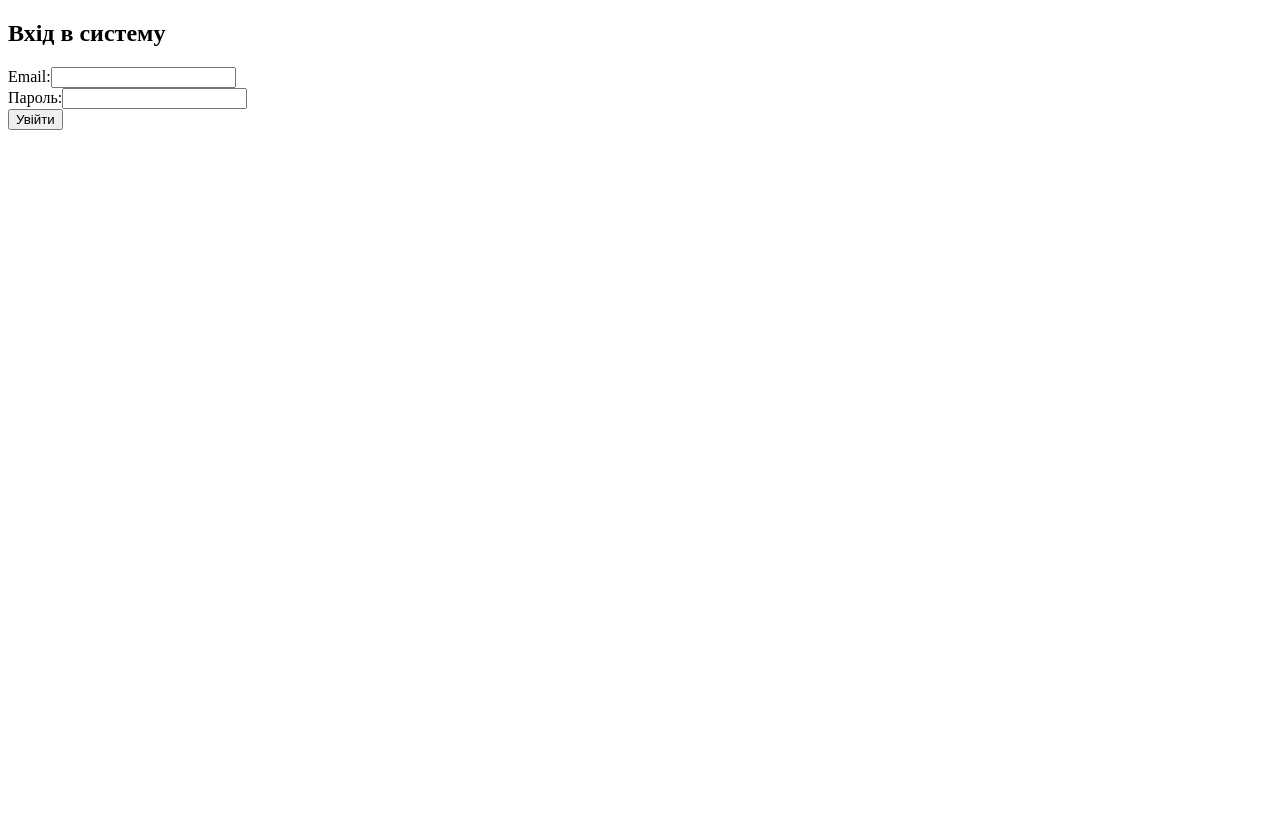
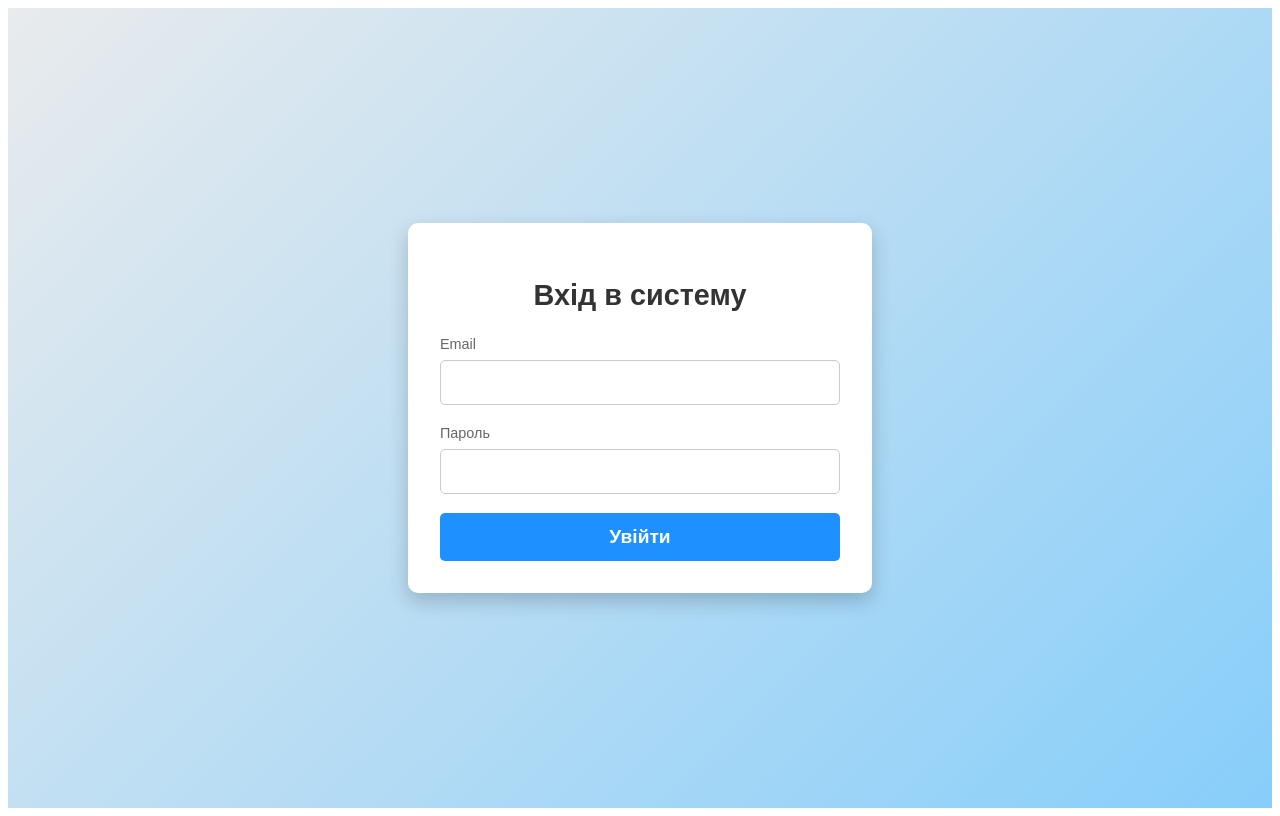
Before and after one commit to Kozirojka/MedicalVisits-front, a React (Create React App) app in the folder client-solution/: page /login in a window 1280 px wide. Built offline with nearby package versions, Linux system fonts and the light colour scheme.

Commit message:
make buuty with front

```diff
--- a/client-solution/src/components/Admin/VisitRequestCard.jsx
+++ b/client-solution/src/components/Admin/VisitRequestCard.jsx
@@ -95,5 +95,7 @@ export default function VisitRequestCard({ request, onAssignDoctor }) {
                 onSelectDoctor={handleSelectDoctor}
             />
        </div>
+
+
    );
 }
--- a/client-solution/src/components/Doctor/VisitRequestPendingCard.jsx
+++ b/client-solution/src/components/Doctor/VisitRequestPendingCard.jsx
@@ -1,11 +1,14 @@
 import { formatDateTime } from '../../utils/dateUtils';
 import { useState } from 'react';
+import '../../styles/Doctor/styleForPendingCard.css';
+
 
 export default function VisitRequestCard({ request }) {
 
     const [showDoctorsModal, setShowDoctorsModal] = useState(false);
     const [nearestDoctors, setNearestDoctors] = useState([]);
     const [loading, setLoading] = useState(false);
+
 
 
    return (
@@ -51,6 +54,8 @@ export default function VisitRequestCard({ request }) {
                </div>
            </div>
 
+
+
        </div>
    );
 }
--- a/client-solution/src/pages/Login.js
+++ b/client-solution/src/pages/Login.js
@@ -1,7 +1,8 @@
-// src/pages/Login.js
 import { useState } from 'react';
 import { useNavigate } from 'react-router-dom';
 import { useAuth } from '../contexts/AuthContext';
+import '../styles/Login/Login.css';
+
 
 export default function Login() {
   const [email, setEmail] = useState('');
@@ -15,7 +16,6 @@ export default function Login() {
     try {
       const userData = await login(email, password);
 
-      // Перенаправлення в залежності від ролі
       switch (userData.role) {
         case 'Doctor':
           navigate('/doctor');
@@ -35,30 +35,36 @@ export default function Login() {
   };
 
   return (
-    <div className="login-container">
-      <h2>Вхід в систему</h2>
+    <div className="loginContainer">
+    <div className="formWrapper">
+      <h2 className="title">Вхід в систему</h2>
       {error && <div className="error">{error}</div>}
-      <form onSubmit={handleSubmit}>
-        <div>
-          <label>Email:</label>
+      <form onSubmit={handleSubmit} className="form">
+        <div className="inputGroup">
+          <label htmlFor="email" className="label">Email</label>
           <input
+            id="email"
             type="email"
             value={email}
             onChange={(e) => setEmail(e.target.value)}
             required
+            className="input"
           />
         </div>
-        <div>
-          <label>Пароль:</label>
+        <div className="inputGroup">
+          <label htmlFor="password" className="label">Пароль</label>
           <input
+            id="password"
             type="password"
             value={password}
             onChange={(e) => setPassword(e.target.value)}
             required
+            className="input"
           />
         </div>
-        <button type="submit">Увійти</button>
+        <button type="submit" className="submitButton">Увійти</button>
       </form>
     </div>
-  );
+  </div>
+  )
 }
--- a/client-solution/src/styles/Doctor/DoctorDashboard.css
+++ b/client-solution/src/styles/Doctor/DoctorDashboard.css
@@ -114,3 +114,6 @@
     flex: 1;
     padding: 20px;
 }
+
+
+/*===========================================================================*/
--- /dev/null
+++ b/client-solution/src/styles/Doctor/styleForPendingCard.css
@@ -0,0 +1,64 @@
+/* Основний стиль для бічної панелі */
+.time-picker-sidebar {
+    position: fixed;
+    top: 0;
+    right: 0;
+    width: 50%; /* Половина ширини екрана */
+    height: 100%;
+    background-color: #ffffff;
+    box-shadow: -4px 0 8px rgba(0, 0, 0, 0.1);
+    z-index: 1000;
+    overflow-y: auto;
+    transition: transform 0.3s ease-in-out;
+}
+
+/* Контент всередині бічної панелі */
+.sidebar-content {
+    padding: 20px;
+    display: flex;
+    flex-direction: column;
+    gap: 20px;
+}
+
+.sidebar-content h3 {
+    margin: 0;
+    font-size: 1.5rem;
+}
+
+.sidebar-content p {
+    font-size: 1rem;
+    line-height: 1.5;
+    color: #333;
+}
+
+/* Кнопка закриття */
+.close-sidebar-button {
+    align-self: flex-end;
+    background-color: #f44336;
+    color: #ffffff;
+    border: none;
+    padding: 10px 20px;
+    border-radius: 5px;
+    cursor: pointer;
+    font-size: 1rem;
+}
+
+.close-sidebar-button:hover {
+    background-color: #d32f2f;
+}
+
+/* Кнопка "Вибрати час" */
+.time-picker-button {
+    margin-top: 20px;
+    padding: 10px 15px;
+    font-size: 1rem;
+    color: #fff;
+    background-color: #1976d2;
+    border: none;
+    border-radius: 5px;
+    cursor: pointer;
+}
+
+.time-picker-button:hover {
+    background-color: #1565c0;
+}
--- /dev/null
+++ b/client-solution/src/styles/Login/Login.css
@@ -0,0 +1,92 @@
+.loginContainer {
+    display: flex;
+    justify-content: center;
+    align-items: center;
+    min-height: 100vh;
+    background: linear-gradient(135deg, #e9ebed, #87cefa);
+    font-family: 'Arial', sans-serif;
+  }
+
+  .formWrapper {
+    background: #fff;
+    padding: 2rem;
+    border-radius: 10px;
+    box-shadow: 0 8px 20px rgba(0, 0, 0, 0.2);
+    max-width: 400px;
+    width: 90%;
+    animation: fadeIn 0.5s ease-in-out;
+  }
+
+  .title {
+    font-size: 1.8rem;
+    color: #333;
+    text-align: center;
+    margin-bottom: 1.5rem;
+  }
+
+  .error {
+    background: #f8d7da;
+    color: #842029;
+    border: 1px solid #f5c2c7;
+    padding: 0.75rem;
+    border-radius: 5px;
+    margin-bottom: 1rem;
+    text-align: center;
+  }
+
+  .form {
+    display: flex;
+    flex-direction: column;
+    gap: 1.2rem;
+  }
+
+  .inputGroup {
+    display: flex;
+    flex-direction: column;
+  }
+
+  .label {
+    font-size: 1rem;
+    color: #555;
+    margin-bottom: 0.5rem;
+  }
+
+  .input {
+    padding: 0.8rem;
+    font-size: 1rem;
+    border: 1px solid #ccc;
+    border-radius: 5px;
+    transition: border-color 0.3s ease;
+  }
+
+  .input:focus {
+    border-color: #1e90ff;
+    outline: none;
+  }
+
+  .submitButton {
+    background: #1e90ff;
+    color: #fff;
+    font-size: 1.2rem;
+    font-weight: bold;
+    border: none;
+    padding: 0.8rem;
+    border-radius: 5px;
+    cursor: pointer;
+    transition: background-color 0.3s ease;
+  }
+
+  .submitButton:hover {
+    background: #4682b4;
+  }
+
+  @keyframes fadeIn {
+    from {
+      opacity: 0;
+      transform: translateY(-10px);
+    }
+    to {
+      opacity: 1;
+      transform: translateY(0);
+    }
+  }
```
